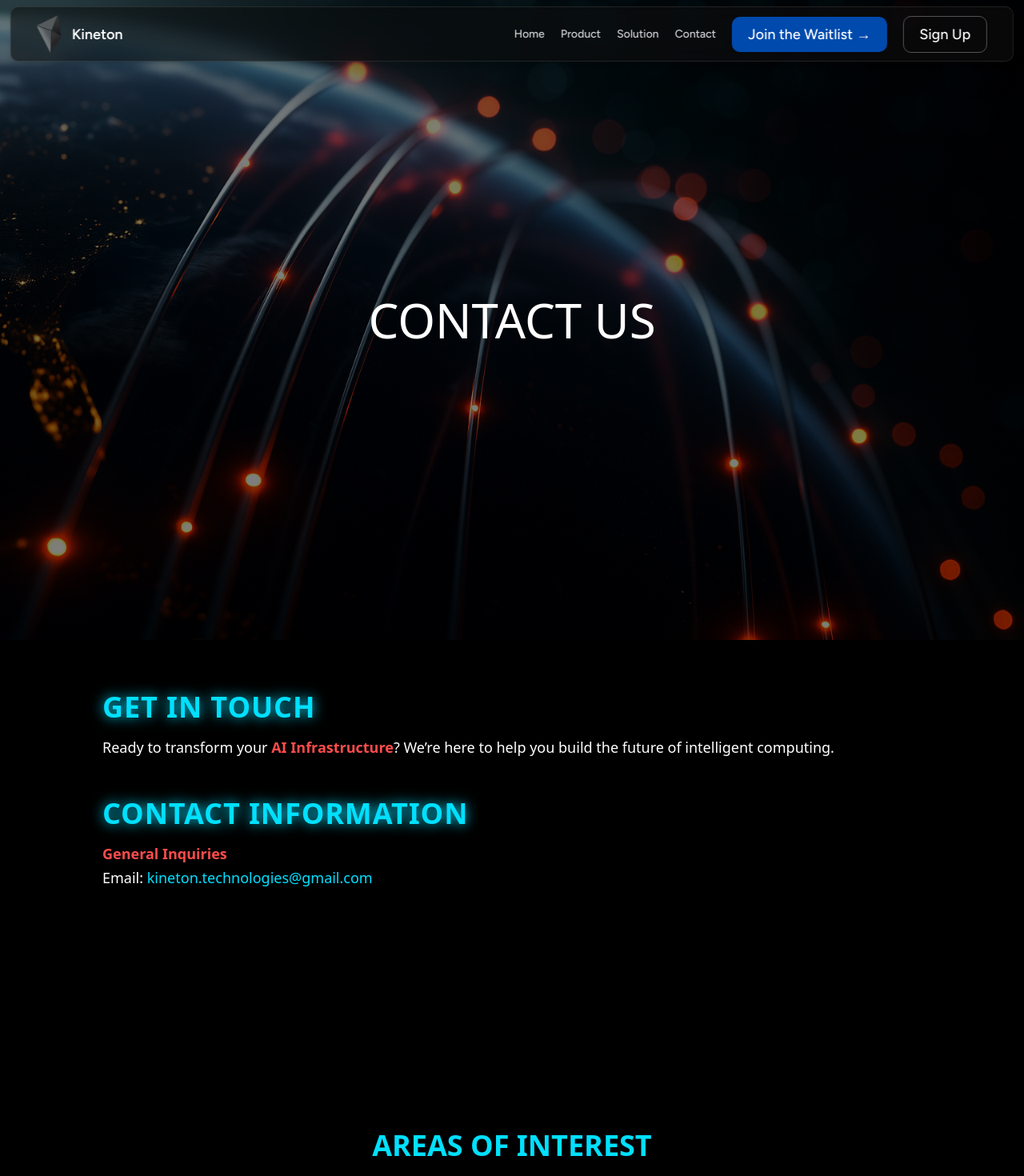
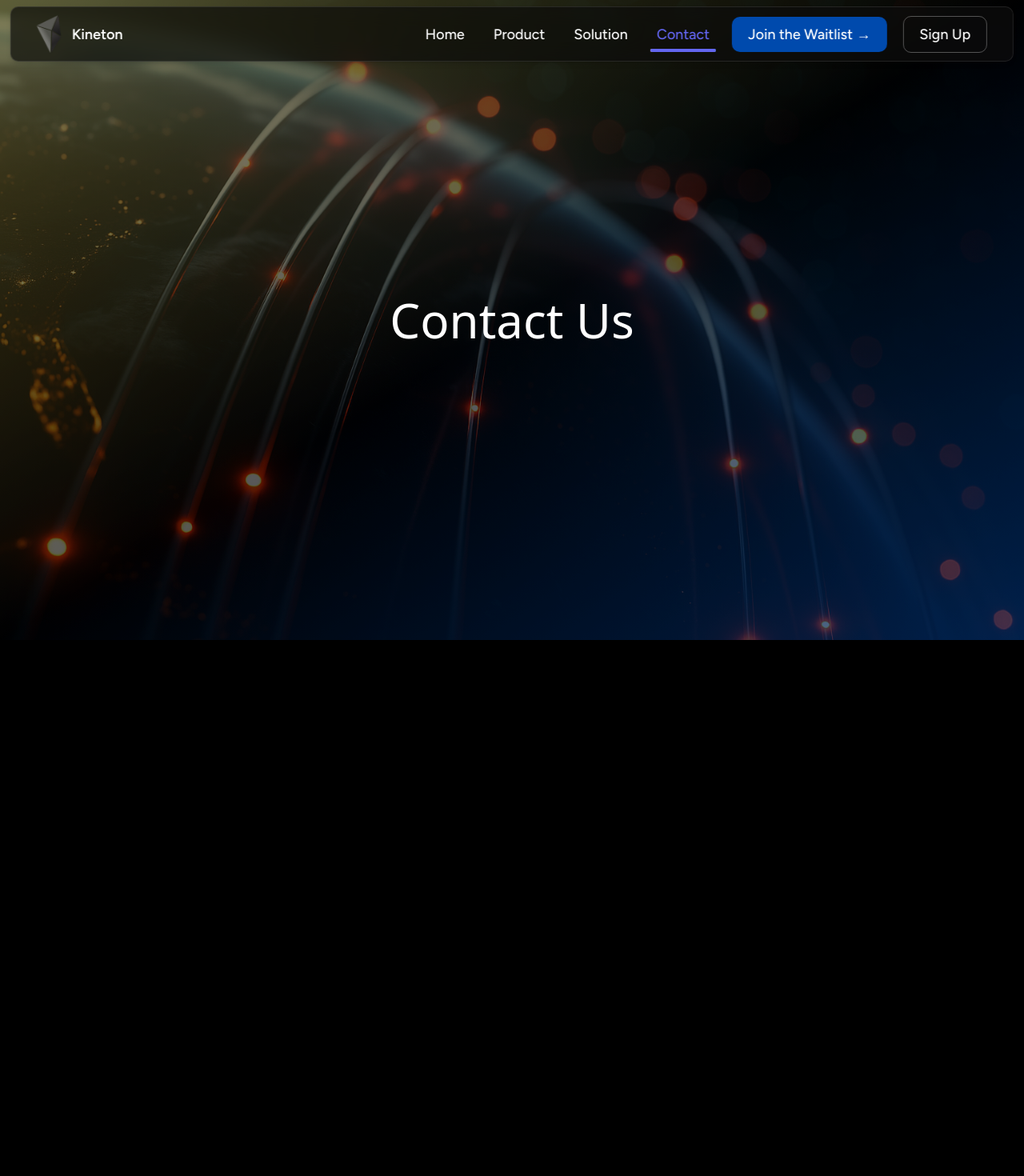
Before and after one commit to ViraajG05/kineton-website-new, a Next.js app: page /contact in a window 1280 px wide. Shown: the top 1470 px of the page at 80% size. Built offline with nearby package versions, Linux system fonts and the light colour scheme.

Commit message:
final changes

```diff
--- a/app/ProductsComponents/ProductsHero.tsx
+++ b/app/ProductsComponents/ProductsHero.tsx
@@ -12,7 +12,7 @@ export default function ProductsHero() {
         style={{ backgroundImage: "url('/products_landing.png')" }} // replace with your image path
       >
         <div className="absolute inset-0 bg-gradient-to-br from-[#a68c2d]/60 via-black/50 to-[#004aad]/60" />
-        <div className="absolute bottom-0 left-0 right-0 h-12 bg-gradient-to-b from-transparent to-black/30 backdrop-blur-sm pointer-events-none" />
+        {/* <div className="absolute bottom-0 left-0 right-0 h-12 bg-gradient-to-b from-transparent to-black/30 backdrop-blur-sm pointer-events-none" /> */}
       </div>
 
       {/* Hero Content */}
--- a/app/SolutionComponents/SolutionsHero.tsx
+++ b/app/SolutionComponents/SolutionsHero.tsx
@@ -22,14 +22,14 @@ export default function Hero() {
       {/* Overlay gradient */}
       <div
         className="absolute inset-0 z-0 bg-cover  bg-[position_60%_center] bg-no-repeat"
-        style={{ backgroundImage: "url('/solutionsBg.png')" }}
+        style={{ backgroundImage: "url('/solutionsBg2.png')" }}
       >
         <div className="absolute inset-0 bg-gradient-to-br from-[#a68c2d]/60 via-black/50 to-[#004aad]/60" />
         {/* <div className="absolute bottom-0 left-0 right-0 h-12 bg-gradient-to-b from-transparent to-black/30 backdrop-blur-sm pointer-events-none" /> */}
       </div>
 
       {/* Hero Content*/}
-      <section className="relative z-20 px-6 sm:px-12 py-20 w-full max-w-4xl text-center flex flex-col gap-14 font">
+      <section className="relative top-2 z-20 px-6 sm:px-12 py-20 w-full max-w-4xl text-center flex flex-col gap-14 font">
         <div className="top-32">
           <h1 className="text-4xl sm:text-5xl font-extrabold text-text leading-tight font-primary">
             Pioneering Intelligent
--- a/app/contact/page.tsx
+++ b/app/contact/page.tsx
@@ -1,14 +1,53 @@
+'use client';
+
 import Image from "next/image";
 import Header from "@/components/Header";
 import Footer from "@/components/Footer";
+import { useRef, useEffect } from "react";
+import { motion } from "framer-motion";
+import { gsap } from "gsap";
+import { ScrollTrigger } from "gsap/ScrollTrigger";
+
+gsap.registerPlugin(ScrollTrigger);
 
 export default function Contact() {
+  const sectionsRef = useRef<HTMLDivElement[]>([]);
+
+  const addToRefs = (el: HTMLDivElement) => {
+    if (el && !sectionsRef.current.includes(el)) {
+      sectionsRef.current.push(el);
+    }
+  };
+
+  useEffect(() => {
+    sectionsRef.current.forEach((el) => {
+      if (!el) return;
+      gsap.fromTo(
+        el,
+        { opacity: 0, y: 60 },
+        {
+          opacity: 1,
+          y: 0,
+          duration: 0.8,
+          ease: "power3.out",
+          scrollTrigger: {
+            trigger: el,
+            start: "top 90%",
+            end: "bottom 10%",
+            toggleActions: "play none none reset",
+          },
+        }
+      );
+    });
+  }, []);
+
   return (
-    <main className="min-h-screen bg-white dark:bg-black transition-colors duration-300">
+    <main className="min-h-screen bg-white dark:bg-black transition-colors duration-300 relative">
       <Header />
 
       {/* Hero Section */}
       <section
+        ref={addToRefs}
         className="relative w-full h-screen flex items-center justify-center text-center"
         style={{
           backgroundImage: "url('/contact.png')",
@@ -17,51 +56,62 @@ export default function Contact() {
           backgroundRepeat: "no-repeat",
         }}
       >
-
-        {/* Dark overlay so it looks same in light/dark mode */}
-        <div className="absolute inset-0 bg-black/50" />
-        {/* Content */}
+        {/* Gradient Overlay */}
+        <div className="absolute inset-0 bg-gradient-to-br from-[#a68c2d]/60 via-black/50 to-[#004aad]/60" />
+        {/* Dark overlay for consistent brightness */}
+        <div className="absolute inset-0 bg-black/30" />
         <h1 className="relative z-10 text-white font-roboto text-4xl md:text-6xl">
-          CONTACT US
+          Contact Us
         </h1>
       </section>
 
       {/* Get in Touch */}
-      <section className="w-full px-6 py-16 bg-white dark:bg-black transition-colors duration-300">
+      <motion.section
+        ref={addToRefs}
+        className="w-full px-6 py-16 transition-colors duration-300"
+        initial={{ opacity: 0, y: 50 }}
+        whileInView={{ opacity: 1, y: 0 }}
+        viewport={{ once: true }}
+        transition={{ duration: 0.8, ease: "easeOut" }}
+      >
         <div className="max-w-5xl mx-auto space-y-12">
-          {/* Intro */}
           <div>
-            <h2 className="text-[#00E0FF] text-3xl md:text-4xl font-bold mb-4 tracking-wide drop-shadow-[0_0_8px_#00E0FF]">
+            <h2 className="text-[#00E0FF] text-3xl md:text-4xl font-primary font-bold mb-4 tracking-wide drop-shadow-[0_0_8px_#00E0FF]">
               GET IN TOUCH
             </h2>
-            <p className="text-gray-800 dark:text-white text-lg leading-relaxed">
+            <p className="text-gray-800 dark:text-white text-lg font-secondary leading-relaxed">
               Ready to transform your{" "}
-              <span className="text-[#FF4C4C] font-semibold">AI Infrastructure</span>?
+              <span className="text-[#FF4C4C] font-secondary font-semibold">AI Infrastructure</span>?
               We’re here to help you build the future of intelligent computing.
             </p>
           </div>
 
-          {/* Contact Info */}
           <div>
-            <h2 className="text-[#00E0FF] text-3xl md:text-4xl font-bold mb-4 tracking-wide drop-shadow-[0_0_8px_#00E0FF]">
+            <h2 className="text-[#00E0FF] text-3xl md:text-4xl font-primary font-bold mb-4 tracking-wide drop-shadow-[0_0_8px_#00E0FF]">
               CONTACT INFORMATION
             </h2>
-            <p className="text-gray-800 dark:text-white text-lg leading-relaxed">
-              <span className="text-[#FF4C4C] font-semibold">General Inquiries</span> <br />
+            <p className="text-gray-800 font-secondary dark:text-white text-lg leading-relaxed">
+              <span className="text-[#FF4C4C] font-secondary font-semibold">General Inquiries</span> <br />
               Email: <span className="text-[#00E0FF]">kineton.technologies@gmail.com</span>
             </p>
           </div>
         </div>
-      </section>
+      </motion.section>
 
       {/* Areas of Interest */}
-      <section className="w-full min-h-screen bg-white dark:bg-black flex flex-col items-center justify-center px-6 transition-colors duration-300">
-        <h2 className="font-roboto text-[#00E0FF] text-3xl md:text-4xl font-bold mb-12 text-center">
+      <motion.section
+        ref={addToRefs}
+        className="w-full min-h-screen flex flex-col items-center justify-center px-6 transition-colors duration-300"
+        initial={{ opacity: 0, y: 50 }}
+        whileInView={{ opacity: 1, y: 0 }}
+        viewport={{ once: true }}
+        transition={{ duration: 0.8, ease: "easeOut" }}
+      >
+        <h2 className="font-roboto text-[#00E0FF] font-primary text-3xl md:text-4xl font-bold mb-12 text-center">
           AREAS OF INTEREST
         </h2>
 
         <div className="grid grid-cols-1 md:grid-cols-2 gap-8 max-w-5xl w-full">
-          {/* Card Template */}
           {[
             {
               title: "EARLY ACCESS PROGRAM",
@@ -84,21 +134,28 @@ export default function Contact() {
               key={idx}
               className="bg-[#f0f4ff] dark:bg-[#061137] text-gray-800 dark:text-white rounded-lg p-6 shadow-lg transition-colors duration-300"
             >
-              <h3 className="font-roboto text-lg font-bold mb-2">{item.title}</h3>
-              <p className="font-figtree text-sm">{item.desc}</p>
+              <h3 className="font-roboto text-lg font-secondary font-bold mb-2">{item.title}</h3>
+              <p className="font-figtree font-secondary text-sm">{item.desc}</p>
             </div>
           ))}
         </div>
-      </section>
+      </motion.section>
 
       {/* Contact Form */}
-      <section className="w-full min-h-screen bg-white dark:bg-black flex items-center justify-center px-6 transition-colors duration-300">
+      <motion.section
+        ref={addToRefs}
+        className="w-full min-h-screen flex items-center justify-center px-6 transition-colors duration-300"
+        initial={{ opacity: 0, y: 50 }}
+        whileInView={{ opacity: 1, y: 0 }}
+        viewport={{ once: true }}
+        transition={{ duration: 0.8, ease: "easeOut" }}
+      >
         <div className="w-full max-w-6xl">
           <h2 className="text-left font-roboto text-[#00E0FF] text-4xl md:text-5xl font-bold mb-12 tracking-wide drop-shadow-[0_0_10px_#00E0FF]">
             REACH OUT TO US
           </h2>
 
-          <form className="grid grid-cols-1 md:grid-cols-2 gap-8">
+          <form className="grid grid-cols-1 font-secondary md:grid-cols-2 gap-8">
             {/* Name */}
             <div>
               <label className="block text-gray-800 dark:text-white font-medium mb-2">
@@ -165,7 +222,7 @@ export default function Contact() {
             </div>
           </form>
         </div>
-      </section>
+      </motion.section>
 
       <Footer />
     </main>
--- a/app/page.tsx
+++ b/app/page.tsx
@@ -22,9 +22,9 @@ export default function Home() {
         {
           opacity: 1,
           y: 0,
-          duration: 0.9,
+          duration: 0.5,
           ease: "power3.out",
-          delay: index * 0.10, // slightly bigger stagger for smoother flow
+          delay: index * 0.05, // slightly bigger stagger for smoother flow
           scrollTrigger: {
             trigger: el,
             start: "top 90%",
--- a/components/Header.tsx
+++ b/components/Header.tsx
@@ -3,29 +3,57 @@
 import Link from 'next/link'
 import Image from 'next/image'
 import { useState } from 'react'
+import { usePathname } from 'next/navigation'
 import WaitlistModal from './WaitlistModal'
 
 export default function Header() {
   const [isMenuOpen, setIsMenuOpen] = useState(false)
   const [isWaitlistModalOpen, setIsWaitlistModalOpen] = useState(false)
+  const pathname = usePathname()
+
+  const navItems = [
+    { name: 'Home', href: '/' },
+    { name: 'Product', href: '/products' },
+    { name: 'Solution', href: '/solutions' },
+    { name: 'Contact', href: '/contact' },
+  ]
 
   return (
     <>
-      <nav className="fixed top-2 left-1/2 transform -translate-x-1/2 w-[98%] z-50 bg-white/60 dark:bg-[#0e0e0e]/60 backdrop-blur-md backdrop-saturate-150 border border-gray-200/40 dark:border-white/10 rounded-[10px] shadow-md transition-all duration-300 font-secondary text-lg">
+      <nav className="fixed top-2 left-1/2 transform -translate-x-1/2 w-[98%] z-50 bg-white/70 dark:bg-[#0e0e0e]/70 backdrop-blur-md backdrop-saturate-150 border border-gray-200/40 dark:border-white/10 rounded-[10px] shadow-md transition-all duration-300 font-secondary text-lg">
         <div className="max-w-7xl mx-auto px-4 sm:px-6 lg:px-8 py-2.5">
           <div className="flex justify-between items-center">
             {/* Logo */}
             <Link href="/" className="flex items-center gap-2">
               <Image src="/Logo.png" alt="Kineton Logo" width={36} height={36} />
-            { <span className="text-lg font-semibold text-gray-900 dark:text-white">Kineton</span> }
+              <span className="text-lg font-semibold text-gray-900 dark:text-white">Kineton</span>
             </Link>
 
             {/* Desktop Nav */}
             <div className="hidden md:flex items-center gap-5">
-            <Link href="/" className="nav-item">Home</Link>
-            <Link href="/products" className="nav-item">Product</Link>
-            <Link href="/solutions" className="nav-item">Solution</Link>
-            <Link href="/contact" className="nav-item">Contact</Link>
+              {navItems.map(item => (
+                <Link
+                  key={item.href}
+                  href={item.href}
+                  className={`relative px-2 py-1 font-medium transition-all duration-300
+  ${
+    pathname === item.href
+      ? 'text-gray-900 dark:text-indigo-500 after:block after:absolute after:-bottom-1 after:left-0 after:w-full after:h-1 after:bg-indigo-500 after:rounded-full after:transition-all after:duration-300'
+      : 'text-gray-800 dark:text-white hover:text-indigo-500'
+  }`}
+                >
+                  {item.name}
+                  {/* Animated Underline */}
+                  <span
+                    className={`absolute left-0 -bottom-1 w-full h-1 rounded-full transition-all duration-300
+                      ${
+                        pathname === item.href
+                          ? 'bg-gradient-to-r from-[#ffd84d] via-[#ffffff] to-[#4dabff] scale-x-100'
+                          : 'scale-x-0 group-hover:scale-x-100 bg-indigo-500'
+                      } origin-left`}
+                  ></span>
+                </Link>
+              ))}
 
               <button
                 onClick={() => setIsWaitlistModalOpen(true)}
@@ -56,10 +84,19 @@ export default function Header() {
           {/* Mobile Nav */}
           {isMenuOpen && (
             <div className="md:hidden mt-4 space-y-4 flex flex-col items-center">
-            <Link href="/" className="mobile-nav-item">Home</Link>
-            <Link href="#products" className="mobile-nav-item">Product</Link>
-            <Link href="/solutions" className="mobile-nav-item">Solution</Link>
-            <Link href="#contact" className="mobile-nav-item">Contact</Link>
+              {navItems.map(item => (
+                <Link
+                  key={item.href}
+                  href={item.href}
+                  className={`mobile-nav-item w-full text-center py-2 transition-all duration-300 ${
+                    pathname === item.href
+                      ? 'bg-gradient-to-r from-[#ffd84d] via-[#ffffff] to-[#4dabff] text-white rounded-lg shadow-lg'
+                      : 'text-gray-800 dark:text-white hover:bg-gray-100 dark:hover:bg-gray-800 rounded-lg'
+                  }`}
+                >
+                  {item.name}
+                </Link>
+              ))}
 
               <button
                 onClick={() => setIsWaitlistModalOpen(true)}
```
Also changed, not shown: 1 other file (tests, documents, lock files or other folders). Lines whose indentation alone changed are shown as unchanged.
